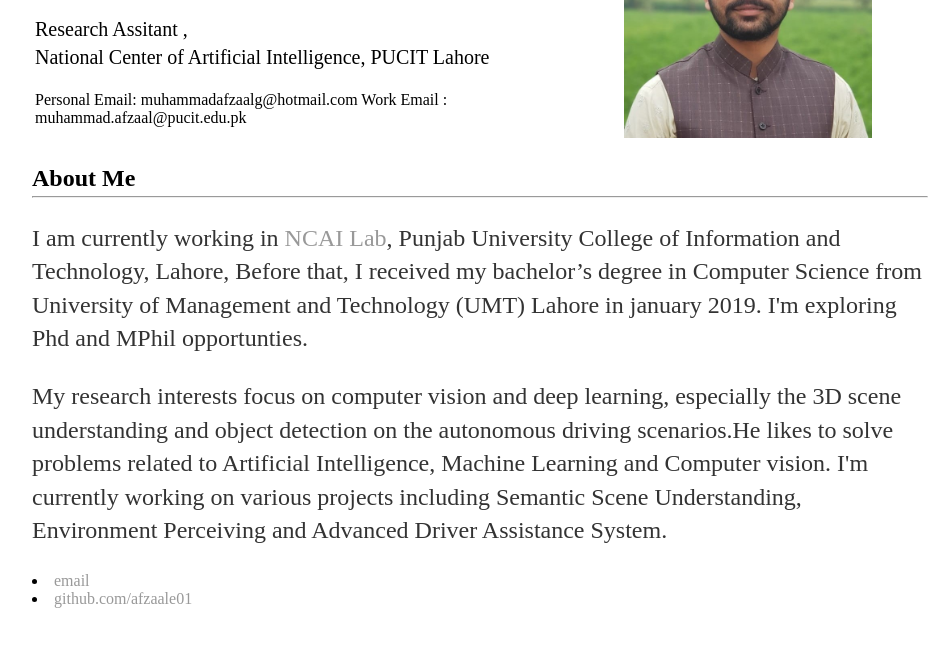
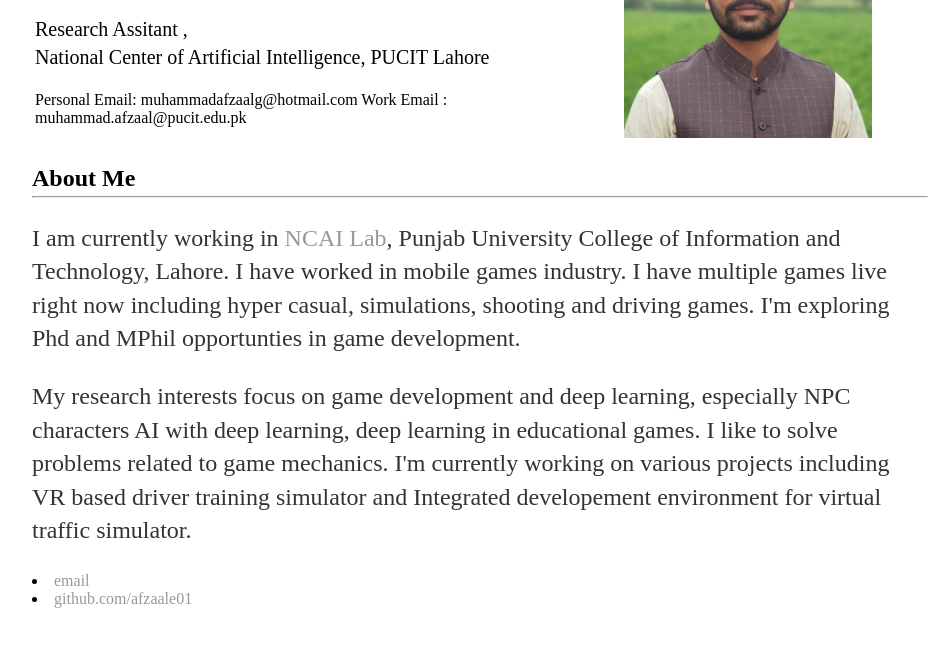
Before and after one commit to afzaale01/afzaale01.github.io, a plain HTML site: page index.html in a window 1280 px wide. Shown: the part 207-854 px from the top of the page, without its empty margins (160-1112 px from the left). Drawn offline with Linux system fonts and the light colour scheme.

Commit message:
indexUpdated
Information Changed

```diff
--- a/index.html
+++ b/index.html
@@ -37,9 +37,9 @@
 <h2 id="about-me">About Me</h2>
 <hr style="margin-top:-16px;margin-bottom:10px;" />
 
-<p>I am currently working in <a href="http://ncai.pucit.edu.pk/">NCAI Lab</a>, Punjab University College of Information and Technology, Lahore,  Before that, I received my bachelor’s degree in Computer Science from University of Management and Technology (UMT) Lahore in january 2019. I'm exploring Phd and MPhil opportunties.</p>
+<p>I am currently working in <a href="http://ncai.pucit.edu.pk/">NCAI Lab</a>, Punjab University College of Information and Technology, Lahore. I have worked in mobile games industry. I have multiple games live right now including hyper casual, simulations, shooting and driving games. I'm exploring Phd and MPhil opportunties in game development.</p>
 
-<p>My research interests focus on computer vision and deep learning, especially the 3D scene understanding and object detection on the autonomous driving scenarios.He likes to solve problems related to Artificial Intelligence, Machine Learning and Computer vision. I'm currently working on various projects including Semantic Scene Understanding, Environment Perceiving and Advanced Driver Assistance System. </p>
+<p>My research interests focus on game development and deep learning, especially NPC characters AI with deep learning, deep learning in educational games. I like to solve problems related to game mechanics. I'm currently working on various projects including VR based driver training simulator and Integrated developement environment for virtual traffic simulator. </p>
 
     		        		<li><a href="mailto:muhammadafzaalg@hotmail.com">email</a></li>
         		<li><a href="https://github.com/afzaale01">github.com/afzaale01</a></li>
```
